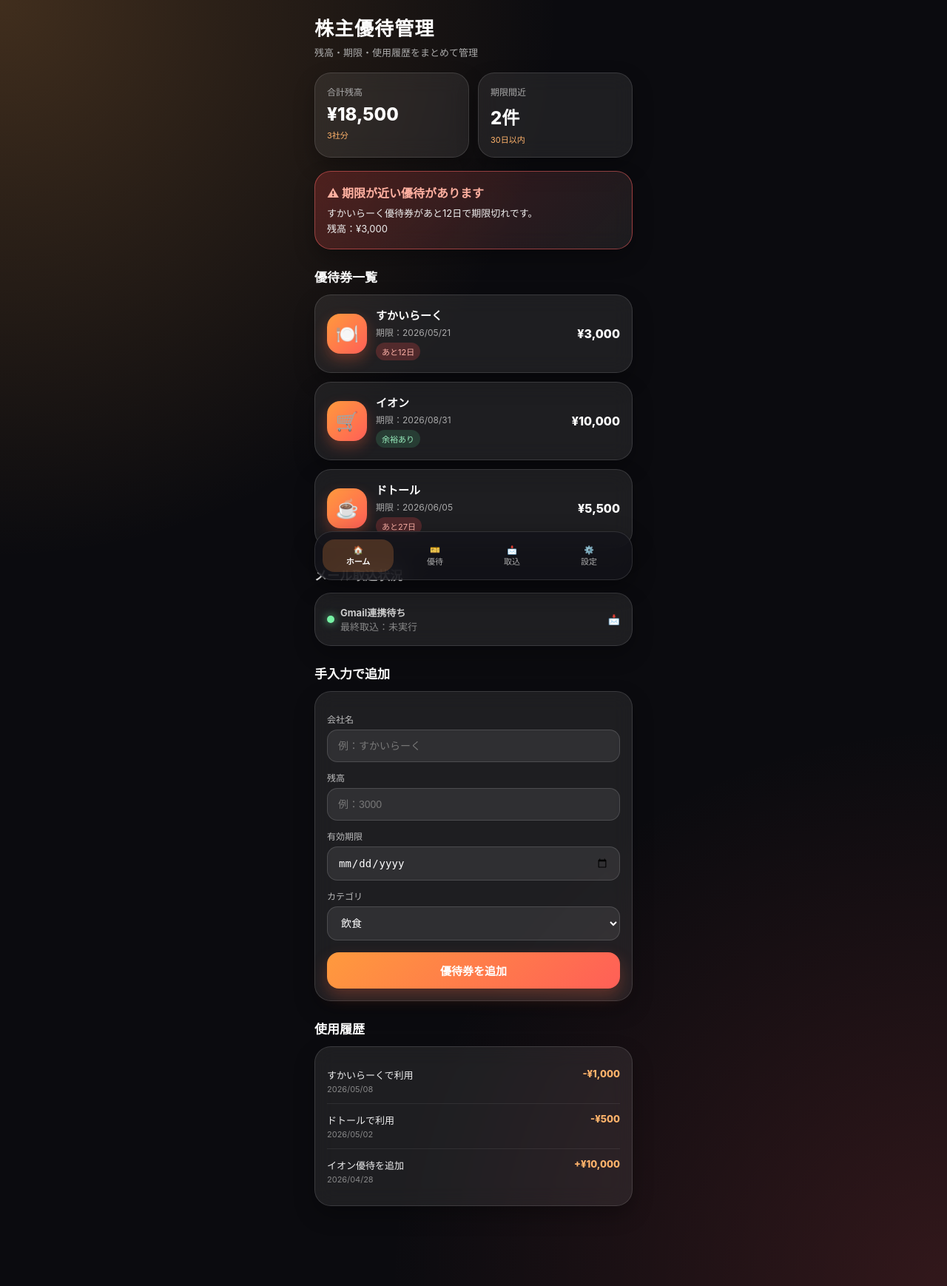
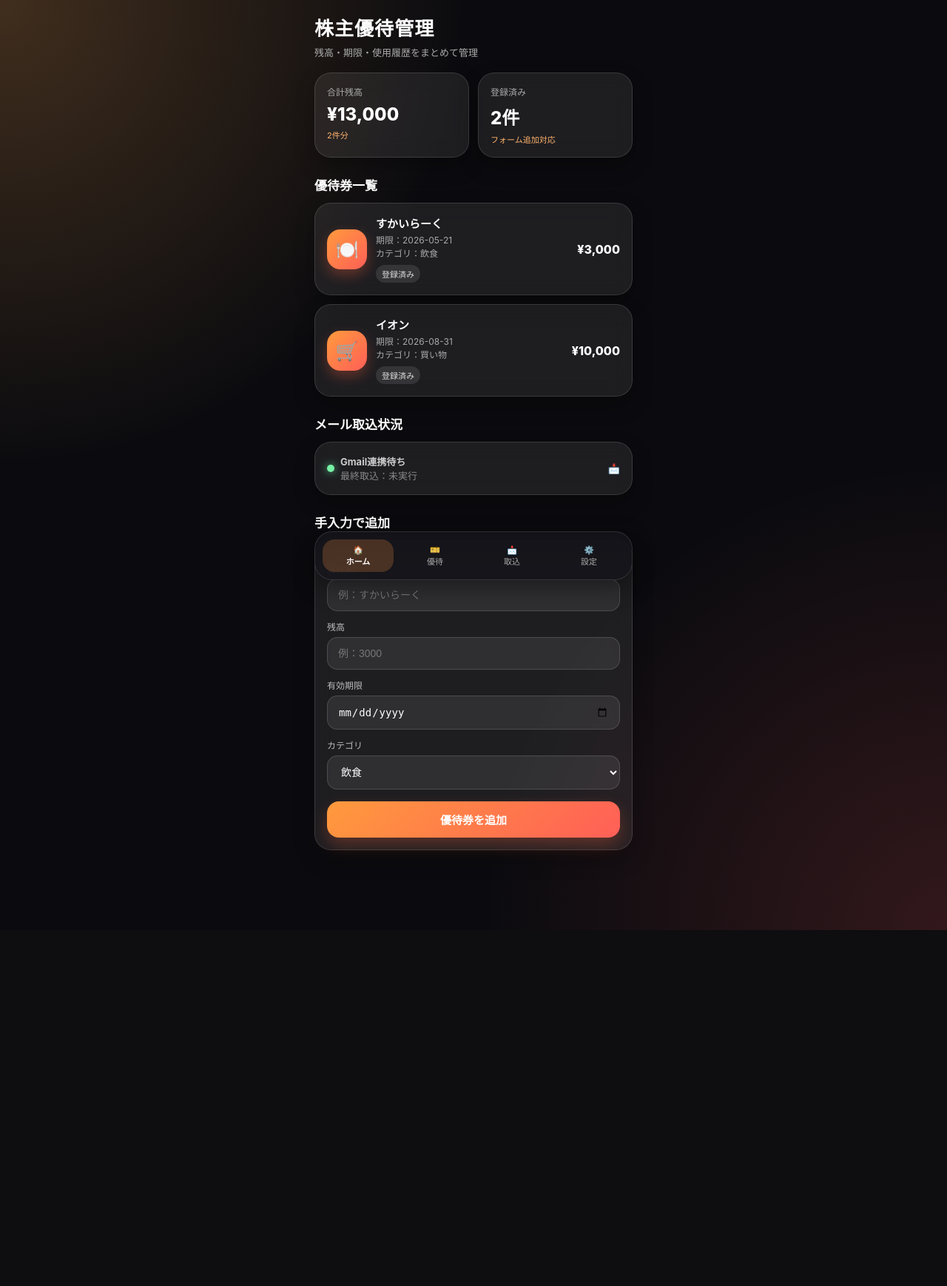
Before and after one commit to k2chanxmx-cloud/kabunushi_app, a Flask app: page / in a window 1280 px wide. Shown: the whole page at 74% size. After the commit the page ends 1257 px from the top, so only its background shows below. Run offline with Flask 3, Linux system fonts and the light colour scheme.

Commit message:
Add files via upload

```diff
--- a/app.py
+++ b/app.py
@@ -1,11 +1,61 @@
-from flask import Flask, render_template
+from flask import Flask, render_template, request, redirect, url_for
 
 app = Flask(__name__)
+
+tickets = [
+    {
+        "company": "すかいらーく",
+        "balance": 3000,
+        "expire_date": "2026-05-21",
+        "category": "飲食",
+    },
+    {
+        "company": "イオン",
+        "balance": 10000,
+        "expire_date": "2026-08-31",
+        "category": "買い物",
+    },
+]
 
 
 @app.route("/")
 def home():
-    return render_template("index.html")
+    total_balance = sum(ticket["balance"] for ticket in tickets)
+    ticket_count = len(tickets)
+
+    return render_template(
+        "index.html",
+        tickets=tickets,
+        total_balance=total_balance,
+        ticket_count=ticket_count,
+    )
+
+
+@app.route("/add", methods=["POST"])
+def add_ticket():
+    company = request.form.get("company", "").strip()
+    balance = request.form.get("balance", "0").strip()
+    expire_date = request.form.get("expire_date", "").strip()
+    category = request.form.get("category", "その他").strip()
+
+    if not company:
+        return redirect(url_for("home"))
+
+    try:
+        balance = int(balance)
+    except ValueError:
+        balance = 0
+
+    tickets.append(
+        {
+            "company": company,
+            "balance": balance,
+            "expire_date": expire_date,
+            "category": category,
+        }
+    )
+
+    return redirect(url_for("home"))
 
 
 if __name__ == "__main__":
--- a/templates/index.html
+++ b/templates/index.html
@@ -6,9 +6,7 @@
   <title>株主優待 管理アプリ</title>
 
   <style>
-    * {
-      box-sizing: border-box;
-    }
+    * { box-sizing: border-box; }
 
     body {
       margin: 0;
@@ -28,9 +26,7 @@
       padding-bottom: 90px;
     }
 
-    .header {
-      margin-bottom: 18px;
-    }
+    .header { margin-bottom: 18px; }
 
     .header h1 {
       font-size: 26px;
@@ -83,24 +79,6 @@
       margin: 24px 0 12px;
     }
 
-    .alert-card {
-      border-color: rgba(255, 100, 100, 0.5);
-      background: linear-gradient(135deg, rgba(255,70,70,0.22), rgba(255,255,255,0.07));
-      margin-bottom: 12px;
-    }
-
-    .alert-title {
-      font-weight: 800;
-      color: #ffb0a0;
-      margin-bottom: 6px;
-    }
-
-    .alert-text {
-      color: #eee;
-      font-size: 13px;
-      line-height: 1.6;
-    }
-
     .ticket {
       display: flex;
       gap: 12px;
@@ -134,6 +112,7 @@
     .ticket-meta {
       color: #aaa;
       font-size: 12px;
+      line-height: 1.5;
     }
 
     .ticket-amount {
@@ -152,19 +131,7 @@
       color: #ddd;
     }
 
-    .badge.danger {
-      background: rgba(255, 80, 80, 0.22);
-      color: #ffb2a8;
-    }
-
-    .badge.safe {
-      background: rgba(90, 220, 150, 0.16);
-      color: #9af0bf;
-    }
-
-    .form-card {
-      margin-top: 12px;
-    }
+    .form-card { margin-top: 12px; }
 
     label {
       display: block;
@@ -184,13 +151,9 @@
       outline: none;
     }
 
-    input::placeholder {
-      color: #777;
-    }
+    input::placeholder { color: #777; }
 
-    select option {
-      color: #000;
-    }
+    select option { color: #000; }
 
     button {
       width: 100%;
@@ -206,32 +169,28 @@
       cursor: pointer;
     }
 
-    .history-item {
+    .mail-status {
       display: flex;
+      align-items: center;
       justify-content: space-between;
       gap: 12px;
-      padding: 12px 0;
-      border-bottom: 1px solid rgba(255,255,255,0.08);
       font-size: 13px;
+      color: #ccc;
     }
 
-    .history-item:last-child {
-      border-bottom: none;
+    .status-dot {
+      width: 10px;
+      height: 10px;
+      border-radius: 50%;
+      background: #76f2a4;
+      box-shadow: 0 0 12px rgba(118,242,164,0.8);
+      flex-shrink: 0;
     }
 
-    .history-left {
-      color: #eee;
-    }
-
-    .history-date {
-      color: #888;
-      font-size: 11px;
-      margin-top: 3px;
-    }
-
-    .history-amount {
-      font-weight: 800;
-      color: #ffb36b;
+    .mail-left {
+      display: flex;
+      align-items: center;
+      gap: 8px;
     }
 
     .bottom-nav {
@@ -266,28 +225,10 @@
       font-weight: 700;
     }
 
-    .mail-status {
-      display: flex;
-      align-items: center;
-      justify-content: space-between;
-      gap: 12px;
+    .empty {
+      color: #aaa;
       font-size: 13px;
-      color: #ccc;
-    }
-
-    .status-dot {
-      width: 10px;
-      height: 10px;
-      border-radius: 50%;
-      background: #76f2a4;
-      box-shadow: 0 0 12px rgba(118,242,164,0.8);
-      flex-shrink: 0;
-    }
-
-    .mail-left {
-      display: flex;
-      align-items: center;
-      gap: 8px;
+      line-height: 1.6;
     }
   </style>
 </head>
@@ -303,56 +244,52 @@
     <div class="summary">
       <div class="card summary-card">
         <div class="label">合計残高</div>
-        <div class="value">¥18,500</div>
-        <div class="sub">3社分</div>
+        <div class="value">¥{{ "{:,}".format(total_balance) }}</div>
+        <div class="sub">{{ ticket_count }}件分</div>
       </div>
 
       <div class="card summary-card">
-        <div class="label">期限間近</div>
-        <div class="value">2件</div>
-        <div class="sub">30日以内</div>
-      </div>
-    </div>
-
-    <div class="card alert-card">
-      <div class="alert-title">⚠ 期限が近い優待があります</div>
-      <div class="alert-text">
-        すかいらーく優待券があと12日で期限切れです。<br>
-        残高：¥3,000
+        <div class="label">登録済み</div>
+        <div class="value">{{ ticket_count }}件</div>
+        <div class="sub">フォーム追加対応</div>
       </div>
     </div>
 
     <div class="section-title">優待券一覧</div>
 
+    {% if tickets %}
+      {% for ticket in tickets %}
         <div class="card ticket">
-      <div class="ticket-icon">🍽️</div>
-      <div class="ticket-main">
-        <div class="ticket-name">すかいらーく</div>
-        <div class="ticket-meta">期限：2026/05/21</div>
-        <span class="badge danger">あと12日</span>
-      </div>
-      <div class="ticket-amount">¥3,000</div>
+          <div class="ticket-icon">
+            {% if ticket.category == "飲食" %}
+              🍽️
+            {% elif ticket.category == "買い物" %}
+              🛒
+            {% elif ticket.category == "交通" %}
+              🚃
+            {% else %}
+              🎫
+            {% endif %}
           </div>
 
-    <div class="card ticket">
-      <div class="ticket-icon">🛒</div>
           <div class="ticket-main">
-        <div class="ticket-name">イオン</div>
-        <div class="ticket-meta">期限：2026/08/31</div>
-        <span class="badge safe">余裕あり</span>
+            <div class="ticket-name">{{ ticket.company }}</div>
+            <div class="ticket-meta">
+              期限：{{ ticket.expire_date if ticket.expire_date else "未設定" }}<br>
+              カテゴリ：{{ ticket.category }}
             </div>
-      <div class="ticket-amount">¥10,000</div>
+            <span class="badge">登録済み</span>
           </div>
 
-    <div class="card ticket">
-      <div class="ticket-icon">☕</div>
-      <div class="ticket-main">
-        <div class="ticket-name">ドトール</div>
-        <div class="ticket-meta">期限：2026/06/05</div>
-        <span class="badge danger">あと27日</span>
+          <div class="ticket-amount">¥{{ "{:,}".format(ticket.balance) }}</div>
         </div>
-      <div class="ticket-amount">¥5,500</div>
+      {% endfor %}
+    {% else %}
+      <div class="card empty">
+        まだ優待券が登録されていません。<br>
+        下のフォームから追加してください。
       </div>
+    {% endif %}
 
     <div class="section-title">メール取込状況</div>
 
@@ -369,54 +306,26 @@
 
     <div class="section-title">手入力で追加</div>
 
-    <div class="card form-card">
+    <form class="card form-card" method="POST" action="/add">
       <label>会社名</label>
-      <input type="text" placeholder="例：すかいらーく" />
+      <input type="text" name="company" placeholder="例：すかいらーく" required />
 
       <label>残高</label>
-      <input type="number" placeholder="例：3000" />
+      <input type="number" name="balance" placeholder="例：3000" required />
 
       <label>有効期限</label>
-      <input type="date" />
+      <input type="date" name="expire_date" />
 
       <label>カテゴリ</label>
-      <select>
+      <select name="category">
         <option>飲食</option>
         <option>買い物</option>
         <option>交通</option>
         <option>その他</option>
       </select>
 
-      <button>優待券を追加</button>
-    </div>
-
-    <div class="section-title">使用履歴</div>
-
-    <div class="card">
-      <div class="history-item">
-        <div class="history-left">
-          すかいらーくで利用
-          <div class="history-date">2026/05/08</div>
-        </div>
-        <div class="history-amount">-¥1,000</div>
-      </div>
-
-      <div class="history-item">
-        <div class="history-left">
-          ドトールで利用
-          <div class="history-date">2026/05/02</div>
-        </div>
-        <div class="history-amount">-¥500</div>
-      </div>
-
-      <div class="history-item">
-        <div class="history-left">
-          イオン優待を追加
-          <div class="history-date">2026/04/28</div>
-        </div>
-        <div class="history-amount">+¥10,000</div>
-      </div>
-    </div>
+      <button type="submit">優待券を追加</button>
+    </form>
 
   </div>
 
```
Lines whose indentation alone changed are shown as unchanged.
